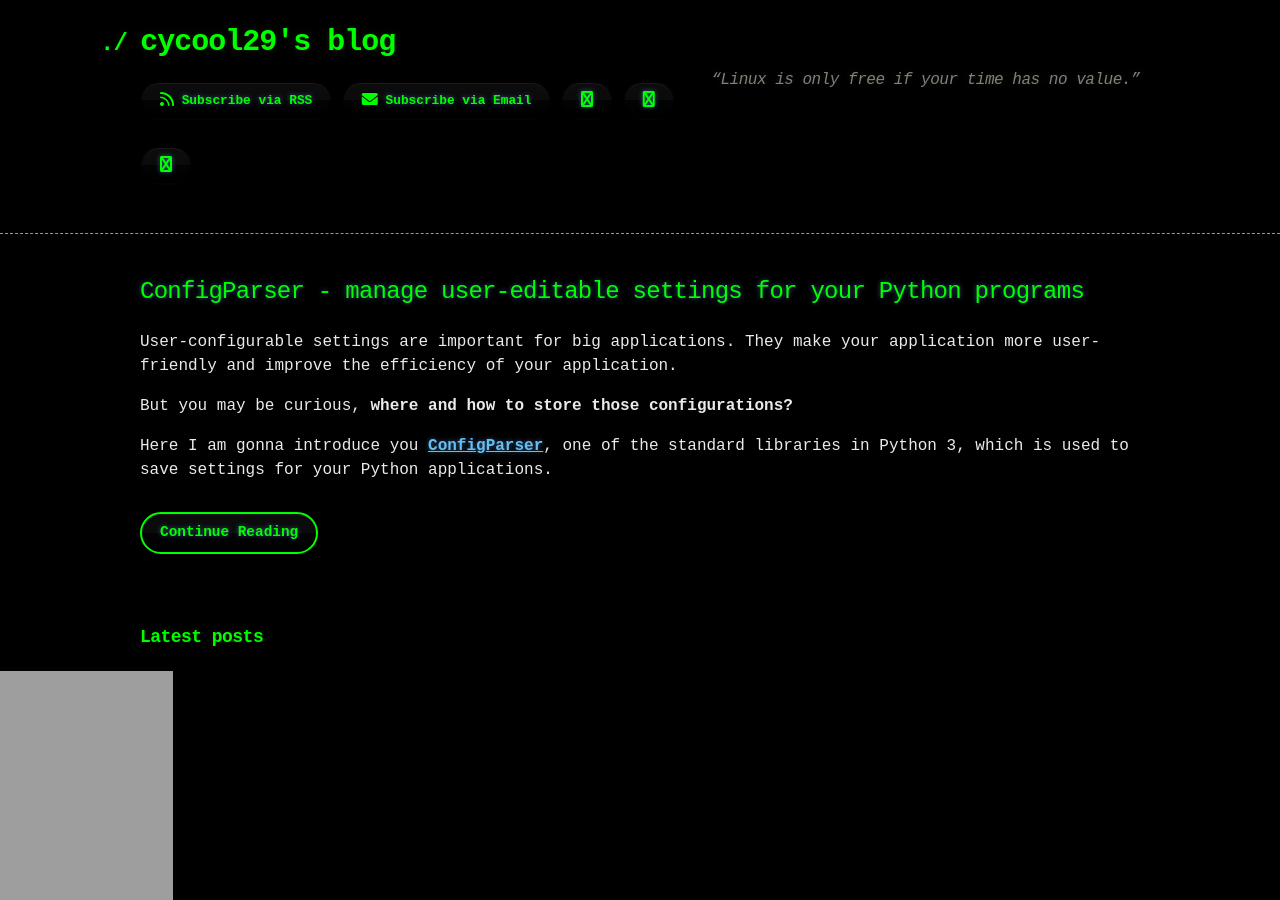
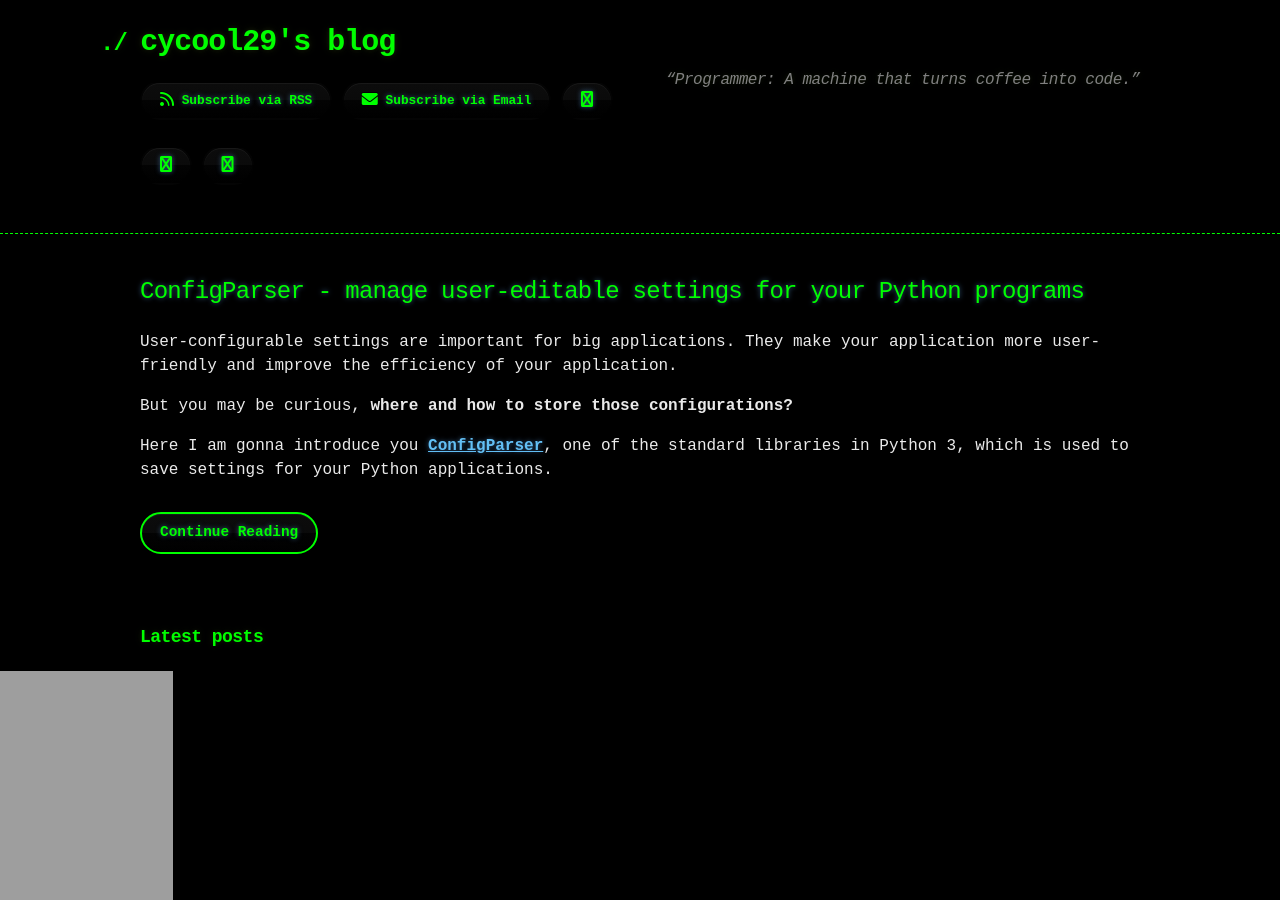
Before and after one commit to cycool29/cycool29.github.io, a Jekyll site: the page built from index.md, in a window 1280 px wide and 900 px high. Built offline with Jekyll 4.4.1, drawn with Linux system fonts in a browser that asks for light colours; a style sheet for code colours, icons or effects is not loaded.

Commit message:
Update quotes

```diff
--- a/_config.yml
+++ b/_config.yml
@@ -1,5 +1,5 @@
 title: cycool29's blog
-description: "“Linux is only free if your time has no value.” "
+description: "“Programmer: A machine that turns coffee into code.” "
 bio: A high school student. Intermediate in Python, Git, Bash. Learning JavaScript. He/Him. "
 author: cycool29
 url: https://cycool29.github.io
```
